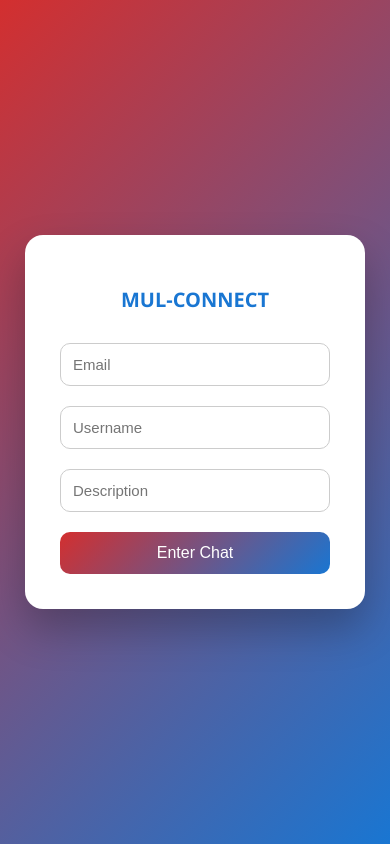
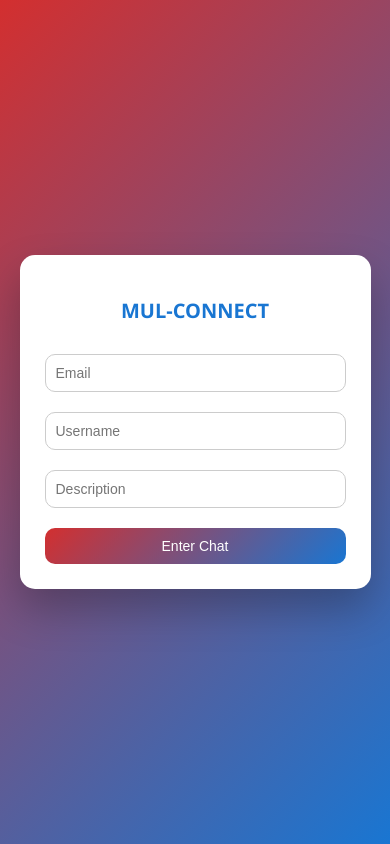
Before and after one commit to Zu-ty/MUL-CHAT, a Python web app: template templates/login.html in a window 390 px wide. Run offline with Jinja, Linux system fonts and the light colour scheme; the template is opened without the code that fills it, so the values that code supplies are empty.

Commit message:
Update login.html

```diff
--- a/templates/login.html
+++ b/templates/login.html
@@ -79,6 +79,24 @@ button:hover {
     }
 
 }
+@media (max-width: 768px) {
+
+    form {
+        width: 90%;
+        padding: 25px;
+        border-radius: 15px;
+    }
+
+    .mul-connect {
+        font-size: 28px;
+        letter-spacing: 1px;
+    }
+
+    input, button {
+        font-size: 14px;
+        padding: 10px;
+    }
+}
 </style>
 </head>
 <body>
```
